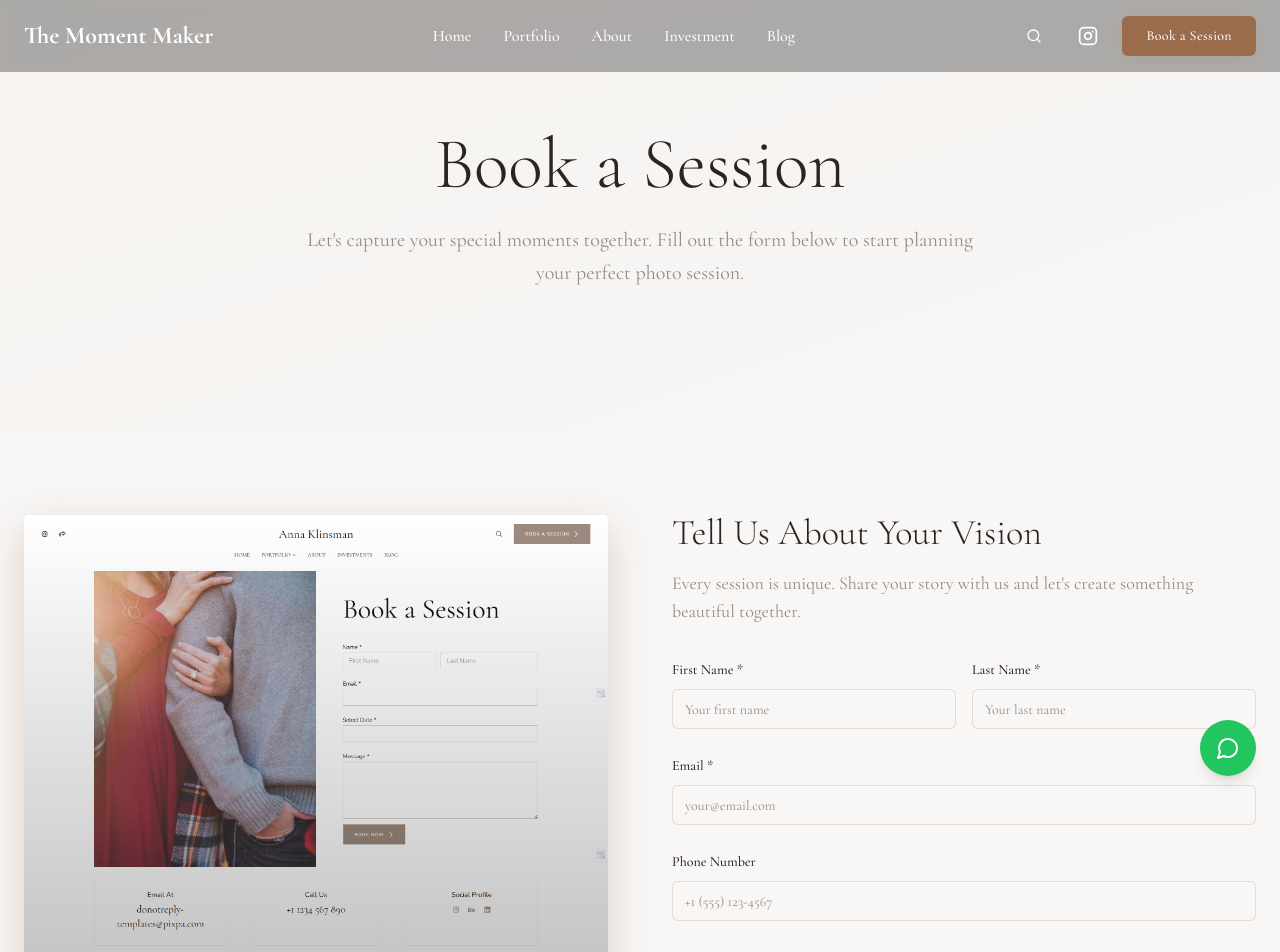
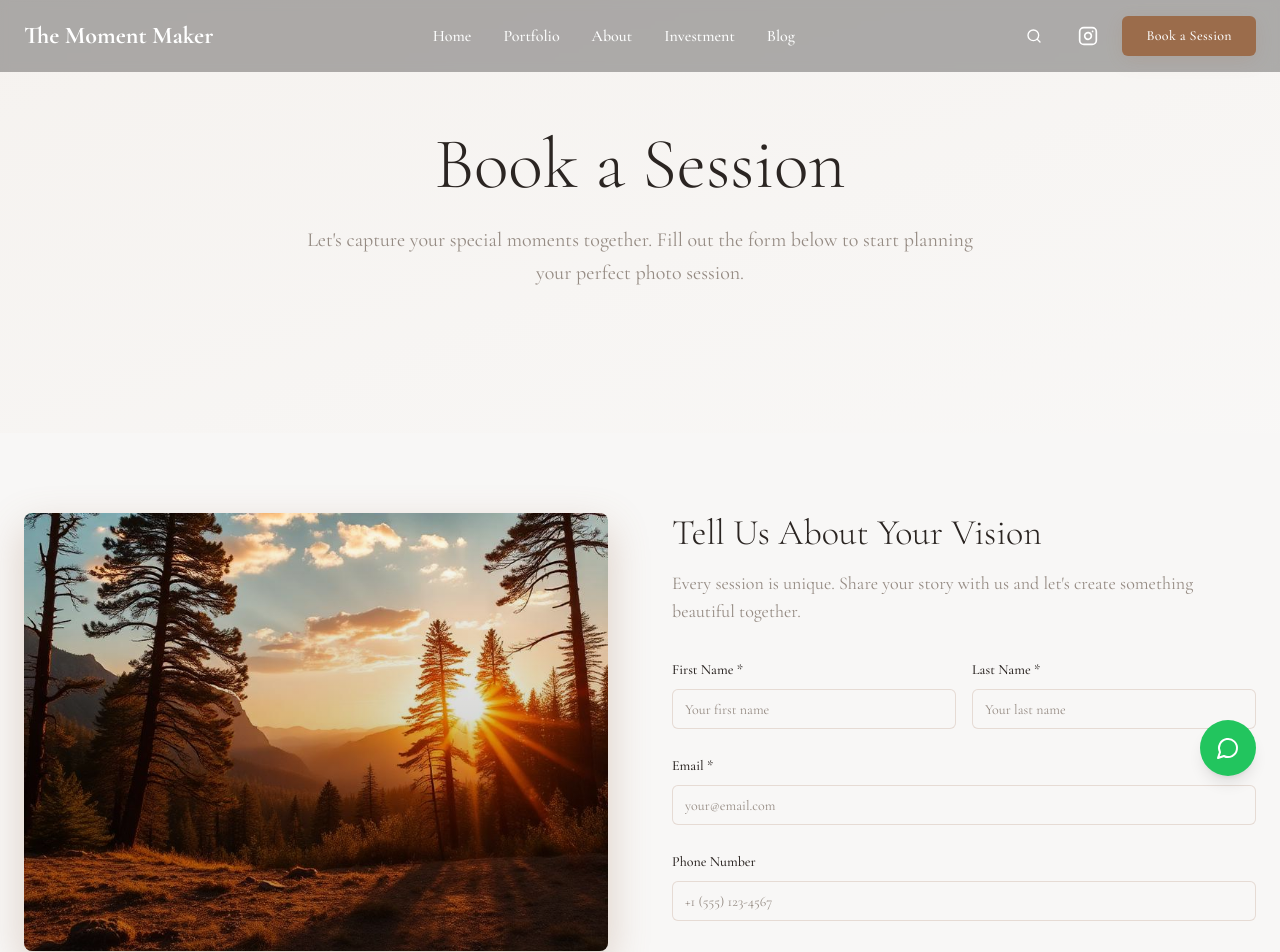
Before and after one commit to kisanms/ephemeral-capture-co, a React (Vite) app: page /book-session in a window 1280 px wide. Shown: the top 952 px of the page. Built offline with nearby package versions, Linux system fonts and the light colour scheme.

Commit message:
Update booking page image
Update the image on the booking page to a different photo location.

```diff
--- a/src/pages/BookSession.tsx
+++ b/src/pages/BookSession.tsx
@@ -9,6 +9,7 @@ import Header from '@/components/Header';
 import Footer from '@/components/Footer';
 import SearchModal from '@/components/SearchModal';
 import WhatsAppButton from '@/components/WhatsAppButton';
+import bookingLocationImage from '@/assets/booking-location.jpg';
 
 const BookSession = () => {
   const [isSearchModalOpen, setIsSearchModalOpen] = useState(false);
@@ -62,8 +63,8 @@ const BookSession = () => {
             {/* Contact Image */}
             <div className="relative">
               <img
-                src="/lovable-uploads/5ad720b9-e934-4904-9672-c7f8b4b11075.png"
-                alt="Contact us"
+                src={bookingLocationImage}
+                alt="Beautiful photography location"
                 className="w-full h-96 lg:h-full object-cover rounded-lg shadow-warm-lg"
               />
               <div className="absolute inset-0 bg-gradient-to-t from-black/30 to-transparent rounded-lg"></div>
```
Also changed, not shown: src/assets/booking-location.jpg (added).
